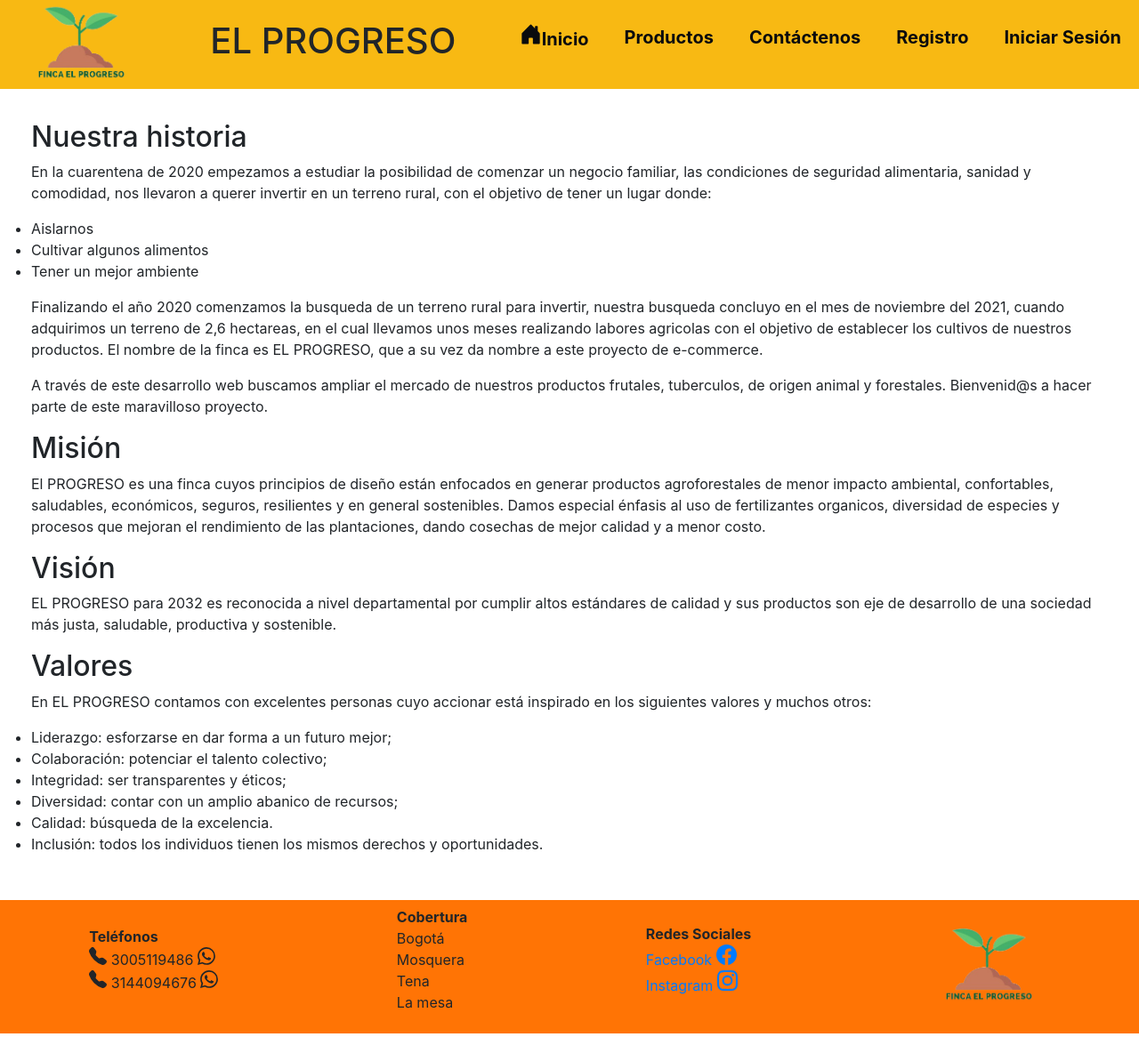
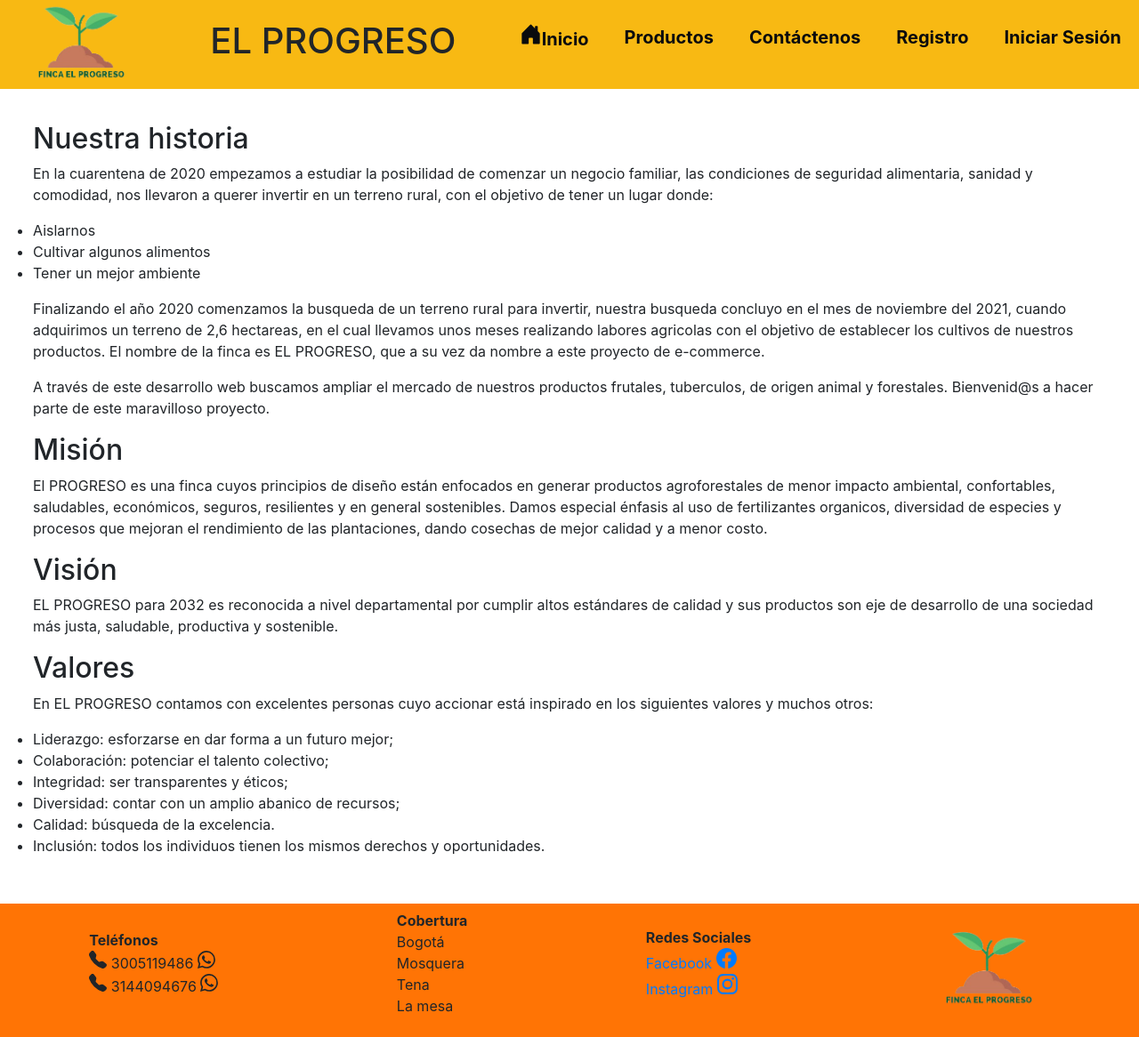
Before and after one commit to JoseAArevaloA/Ciclo3_Elprogreso, a Django app: page / in a window 1280 px wide. Shown: the whole page at 89% size. Run offline with Django 4.2, Linux system fonts and the light colour scheme; some libraries are stand-ins or nearby versions.

Commit message:
templateserror

```diff
--- a/templates/index.html
+++ b/templates/index.html
@@ -2,7 +2,7 @@
 {% load static %}
 
 {% block content %}
-    <div style=" margin: 15px; padding: 20px   ">
+    <div style=" margin: 16px; padding: 21px   ">
         <h2>Nuestra historia</h2>
 
         <p >
```
